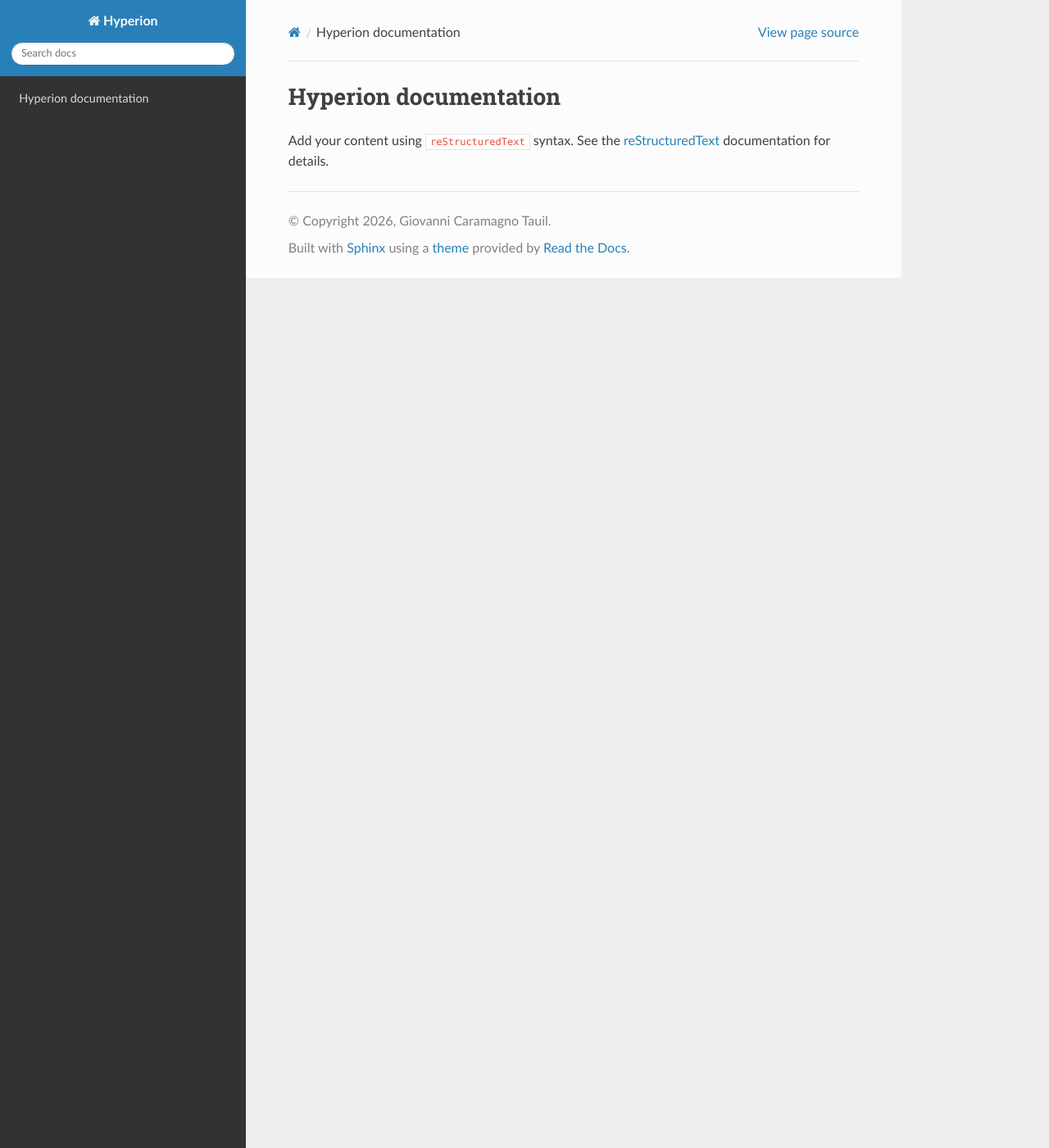
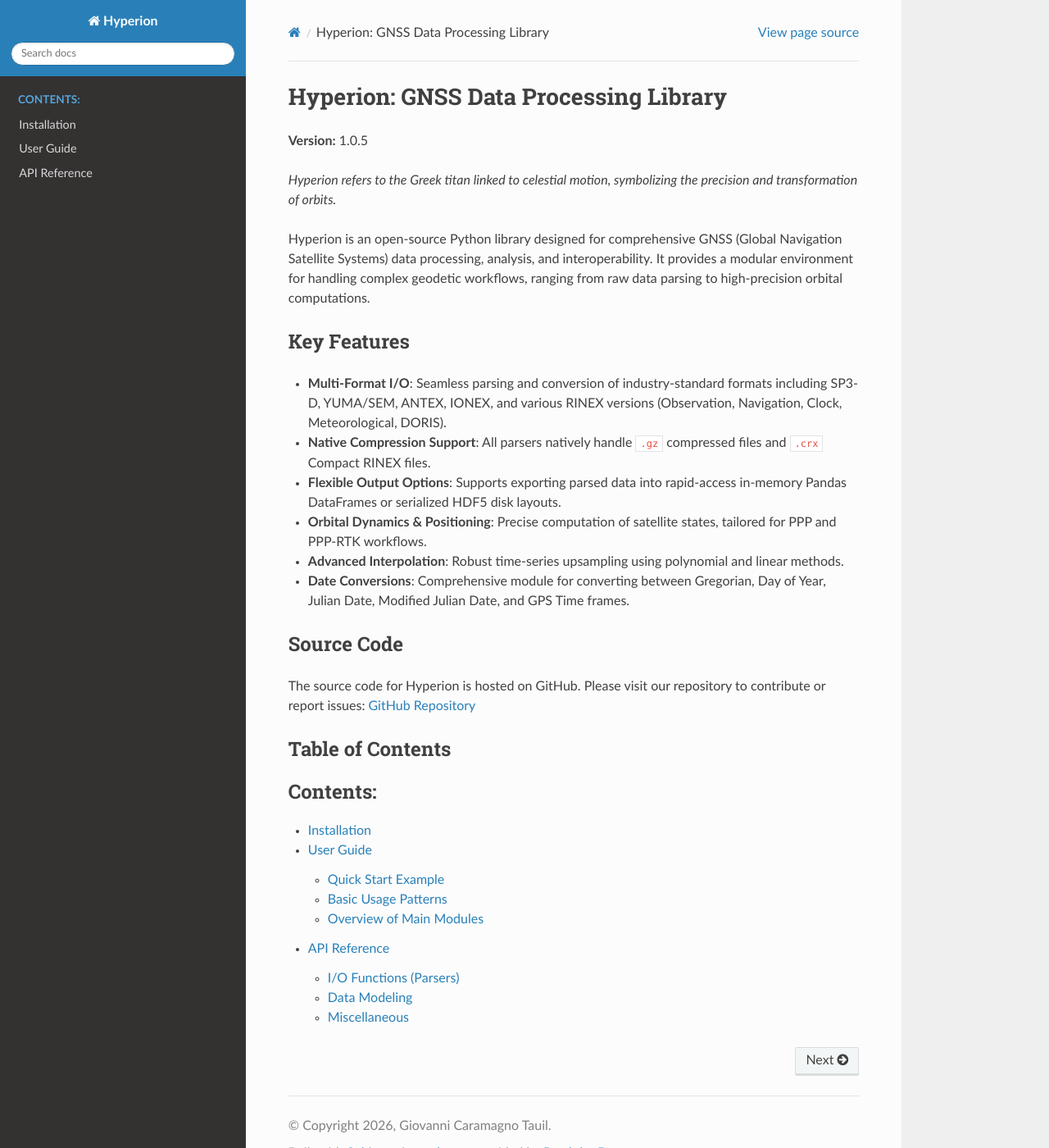
Before and after one commit to GiovanniTauil/Hyperion, a Sphinx documentation site: the page built from docs/source/index.rst, in a window 1280 px wide and 1400 px high. Shown: the whole window at 82% size. Built offline with Sphinx 7.4.7 and the Read the Docs theme 3.1.0, drawn with Linux system fonts in a browser that asks for light colours.

Commit message:
Docs: New Index and other stuff for the page

```diff
--- /dev/null
+++ b/docs/source/api.rst
@@ -0,0 +1,84 @@
+API Reference
+=============
+
+This section outlines the main functions and classes available natively within Hyperion (v1.0.5).
+
+I/O Functions (Parsers)
+-----------------------
+
+All ``load_*`` functions share a consistent, Pythonic interface for dealing with diverse GNSS file formats safely.
+
+.. function:: load_rinex_obs(file_path: str, return_type: str = 'dataframe', output_path: str = None)
+
+   Parses RINEX Observation files (supports .o, .obs, and compressed .crx.gz formats).
+
+   :param str file_path: Path to the input RINEX observation file.
+   :param str return_type: Select the return type format, either ``'dataframe'`` or ``'hdf5'``. Default is ``'dataframe'``.
+   :param str output_path: Destination path for the .h5 file if ``return_type`` is ``'hdf5'``. Optional if returning a dataframe.
+   :return: Parsed observed data.
+   :rtype: pandas.DataFrame or str representing the generated output path.
+
+.. function:: load_sp3(file_path: str, return_type: str = 'dataframe', output_path: str = None)
+
+   Reads SP3-D orbit files and systematically structures orbit position and clock parameters.
+
+   :param str file_path: Path to the input SP3-D file.
+   :param str return_type: Format to return, ``'dataframe'`` or ``'hdf5'``.
+   :param str output_path: Corresponding output path if using ``hdf5``.
+   :return: Cleanly parsed orbital components.
+   :rtype: pandas.DataFrame or str
+
+.. function:: load_rinex_nav(file_path: str, return_type: str = 'dataframe', output_path: str = None)
+
+   Reads RINEX Navigation messages encompassing spacecraft ephemerides (supports versions 2.xx and 3.0x/4.00).
+
+   :param str file_path: Path to the input RINEX navigation file.
+   :param str return_type: Format to return, ``'dataframe'`` or ``'hdf5'``.
+   :param str output_path: Corresponding output path if using ``hdf5``.
+   :return: Validated navigation entries.
+   :rtype: pandas.DataFrame or str
+
+.. function:: load_antex(file_path: str, return_type: str = 'dataframe', output_path: str = None)
+
+   Parses an Absolute Antenna Phase Center Model (.atx) file sequentially.
+
+   :param str file_path: Path to the input ANTEX file.
+   :param str return_type: Format to return, ``'dataframe'`` or ``'hdf5'``.
+   :param str output_path: Corresponding output path if using ``hdf5``.
+   :return: Antenna correction parameters per frequency.
+   :rtype: pandas.DataFrame or str
+
+Data Modeling
+-------------
+
+.. module:: data_model.interpolation
+
+.. function:: interpolate_data(data, interval, method='polynomial')
+
+   Upsamples GNSS time-series data using specific numerical interpolation techniques while deliberately discarding/handling internally missing NaN values.
+
+   :param pandas.DataFrame data: The time-series dataframe matrix to be evaluated and upsampled.
+   :param int interval: The target chronological time interval mapping (e.g., in seconds).
+   :param str method: The interpolation method to systematically apply. Allowed values are ``'polynomial'`` or ``'linear'``.
+   :return: An effectively upsampled dataset mapping the specified frequency interval.
+   :rtype: pandas.DataFrame
+
+   **Example**:
+
+   .. code-block:: python
+
+      upsampled_data = interpolate_data(df, interval=30, method='linear')
+
+Miscellaneous
+-------------
+
+.. module:: misc.date_conversions
+
+The date conversions module provides mathematically precise translation layers between independent time epochs widely used in standard geodesy pipelines. Important functions available are listed below:
+
+- ``gregorian_to_doy(year, month, day)``: Gregorian Date to Julian Day of Year conversion.
+- ``gregorian_to_gps_time(year, month, day, hour, minute, second)``: Gregorian Date equivalent formatted strictly to GPS Week and Seconds of Week (SoW).
+- ``gps_time_to_gregorian(gps_week, gps_sow)``: GPS Time to a Gregorian Calendar translation.
+- ``gregorian_to_jd(year, month, day, hour, minute, second)``: Seamless mapping logic to generate Julian Dates (JD) from typical Gregorian representations.
+
+*Note: All translation calculations aim for rigorously valid mathematical scaling without external or assumed system-time bias.*
--- a/docs/source/index.rst
+++ b/docs/source/index.rst
@@ -1,16 +1,36 @@
-.. Hyperion documentation master file, created by
-   sphinx-quickstart on Tue Mar 10 16:17:17 2026.
-   You can adapt this file completely to your liking, but it should at least
-   contain the root `toctree` directive.
+.. Hyperion documentation master file
 
-Hyperion documentation
-======================
+Hyperion: GNSS Data Processing Library
+======================================
 
-Add your content using ``reStructuredText`` syntax. See the
-`reStructuredText <https://www.sphinx-doc.org/en/master/usage/restructuredtext/index.html>`_
-documentation for details.
+**Version:** 1.0.5
 
+*Hyperion refers to the Greek titan linked to celestial motion, symbolizing the precision and transformation of orbits.*
+
+Hyperion is an open-source Python library designed for comprehensive GNSS (Global Navigation Satellite Systems) data processing, analysis, and interoperability. It provides a modular environment for handling complex geodetic workflows, ranging from raw data parsing to high-precision orbital computations.
+
+Key Features
+------------
+
+- **Multi-Format I/O**: Seamless parsing and conversion of industry-standard formats including SP3-D, YUMA/SEM, ANTEX, IONEX, and various RINEX versions (Observation, Navigation, Clock, Meteorological, DORIS).
+- **Native Compression Support**: All parsers natively handle ``.gz`` compressed files and ``.crx`` Compact RINEX files.
+- **Flexible Output Options**: Supports exporting parsed data into rapid-access in-memory Pandas DataFrames or serialized HDF5 disk layouts.
+- **Orbital Dynamics & Positioning**: Precise computation of satellite states, tailored for PPP and PPP-RTK workflows.
+- **Advanced Interpolation**: Robust time-series upsampling using polynomial and linear methods.
+- **Date Conversions**: Comprehensive module for converting between Gregorian, Day of Year, Julian Date, Modified Julian Date, and GPS Time frames.
+
+Source Code
+-----------
+The source code for Hyperion is hosted on GitHub. Please visit our repository to contribute or report issues:
+`GitHub Repository <https://github.com>`_
+
+Table of Contents
+-----------------
 
 .. toctree::
    :maxdepth: 2
    :caption: Contents:
+
+   installation
+   user_guide
+   api
--- /dev/null
+++ b/docs/source/user_guide.rst
@@ -0,0 +1,86 @@
+User Guide
+==========
+
+This guide explains the basic usage patterns of the Hyperion library (v1.0.5) and provides examples to help you get started quickly.
+
+Quick Start Example
+-------------------
+
+Hyperion provides unified ``load_*`` functions for reading various GNSS file formats. By default, these functions return Pandas DataFrames, but they can also write directly to HDF5 files to save memory.
+
+Here is a quick example of reading a compressed Compact RINEX observation file and saving it natively as an HDF5 table:
+
+.. code-block:: python
+
+   import hyperion
+
+   # Automatically unpack .crx.gz natively and serialize directly to an HDF5 table
+   output_file = hyperion.load_rinex_obs(
+       'OBS00IGS_R_20240060000_01D_30S_MO.crx.gz',
+       return_type='hdf5',
+       output_path='observation_data.h5'
+   )
+
+   print(f"Dataset successfully saved to: {output_file}")
+
+
+Basic Usage Patterns
+--------------------
+
+Most functions in Hyperion are designed to accept file paths and return structured data (DataFrames) or binary serialized files (HDF5).
+
+To return data directly into variables in memory:
+
+.. code-block:: python
+
+   # Returns a Pandas DataFrame directly
+   df_sp3 = hyperion.load_sp3('example.sp3')
+
+To optimize memory utilization when working with exceptionally large datasets, specify ``return_type='hdf5'``:
+
+.. code-block:: python
+
+   # Buffers parsed data and saves directly to disk
+   hyperion.load_sp3('example.sp3', return_type='hdf5', output_path='sp3_data.h5')
+
+
+Overview of Main Modules
+------------------------
+
+Parsers
+^^^^^^^
+Hyperion includes a vast array of parsers to seamlessly manage industry-standard formats:
+
+- **SP3-D** (``load_sp3``): Orbit paths and trajectories.
+- **RINEX Observation** (``load_rinex_obs``): Observation files, including versions 2.xx and 3.xx/4.xx, featuring native CRINEX decompression.
+- **RINEX Navigation** (``load_rinex_nav``): Ephemeris and navigation metadata.
+- **ANTEX** (``load_antex``): Antenna phase center models.
+
+Along with many other parsers: YUMA Almanacs, RINEX Clock, RINEX MET, DORIS RINEX, ERP, IONEX, and SINEX.
+
+Date Conversions (``misc.date_conversions``)
+^^^^^^^^^^^^^^^^^^^^^^^^^^^^^^^^^^^^^^^^^^^^
+The date conversions module enables bidirectional transformations between standard geodetic time formats (Gregorian, Day of Year, Julian Date, Modified Julian Date, and GPS Time frames).
+
+.. code-block:: python
+
+   from hyperion.misc.date_conversions import gregorian_to_gps_time
+
+   # Convert a Gregorian date to GPS Week and Seconds of Week (SOW)
+   gps_week, gps_sow = gregorian_to_gps_time(2026, 3, 10, 12, 0, 0)
+
+Interpolation Methods (``data_model``)
+^^^^^^^^^^^^^^^^^^^^^^^^^^^^^^^^^^^^^^
+Upsample time-series GNSS data robustly without improperly interpolating through missing gaps (NaN values).
+
+.. code-block:: python
+
+   from hyperion.data_model import interpolate_data
+
+   # Upsample data using standard numerical polynomial interpolation
+   df_interp = interpolate_data(df, interval=30, method='polynomial')
+
+   # Upsample data faster using simple linear interpolation
+   df_interp_linear = interpolate_data(df, interval=30, method='linear')
+
+For detailed descriptions of the programmatic interactions, refer to the :doc:`api`.
```
Also changed, not shown: docs/source/installation.rst (added, +51 -0 lines).
